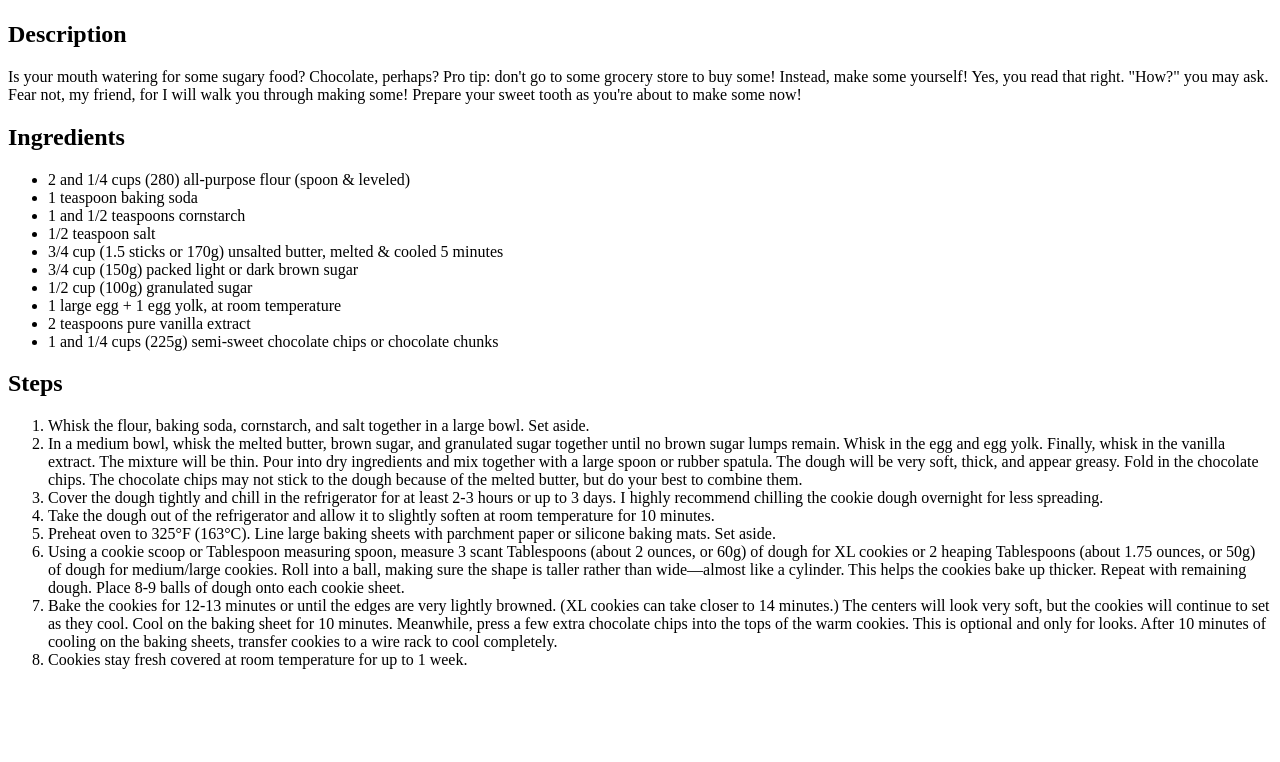
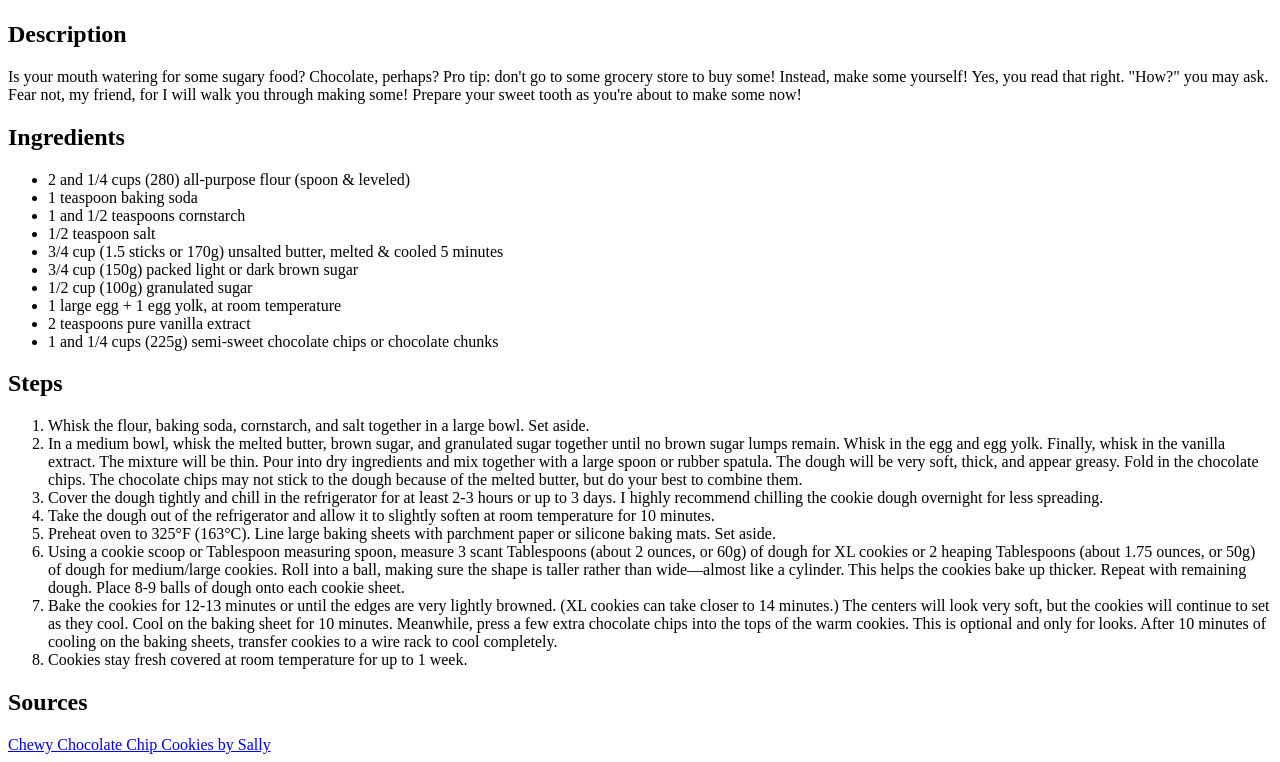
Before and after one commit to Bakresh/odin-recipes, a plain HTML site: page recipes/chewy-chocolate-chip-cookies.html in a window 1280 px wide. Shown: the part 383-1145 px from the top of the page. Before the commit the page ends 1068 px from the top, so only its background shows below. Drawn offline with Linux system fonts and the light colour scheme.

Commit message:
Add sources to each recipe

```diff
--- a/recipes/chewy-chocolate-chip-cookies.html
+++ b/recipes/chewy-chocolate-chip-cookies.html
@@ -34,5 +34,7 @@
             <li>Bake the cookies for 12-13 minutes or until the edges are very lightly browned. (XL cookies can take closer to 14 minutes.) The centers will look very soft, but the cookies will continue to set as they cool. Cool on the baking sheet for 10 minutes. Meanwhile, press a few extra chocolate chips into the tops of the warm cookies. This is optional and only for looks. After 10 minutes of cooling on the baking sheets, transfer cookies to a wire rack to cool completely.</li>
             <li>Cookies stay fresh covered at room temperature for up to 1 week.</li>
         </ol>
+        <h2>Sources</h2>
+        <a href="https://sallysbakingaddiction.com/chewy-chocolate-chip-cookies/">Chewy Chocolate Chip Cookies by Sally</a>
     </body>
 </html>
```
Also changed, not shown: recipes/hawaiian-pizza.html (+2 -0 lines), recipes/soft-pretzels.html (+2 -0 lines).
